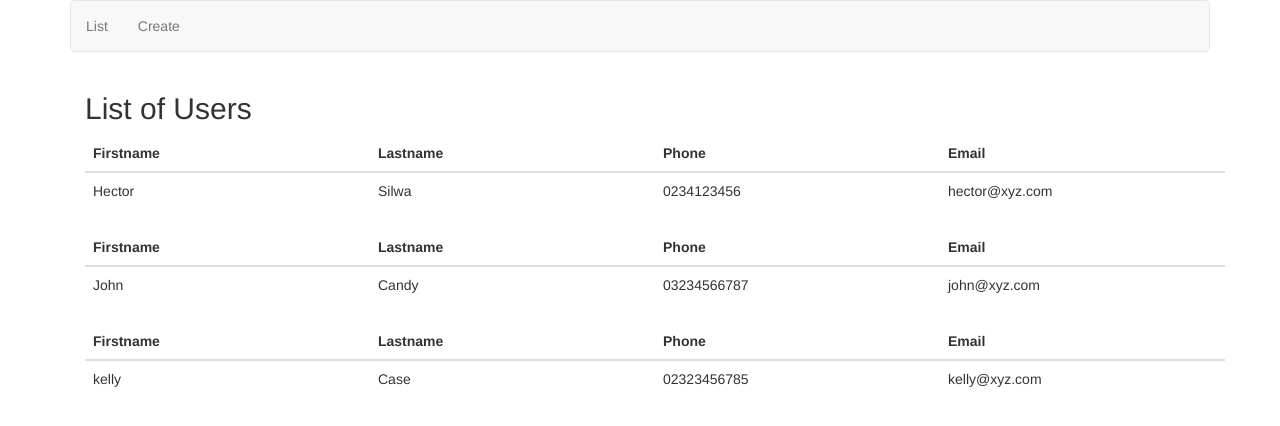
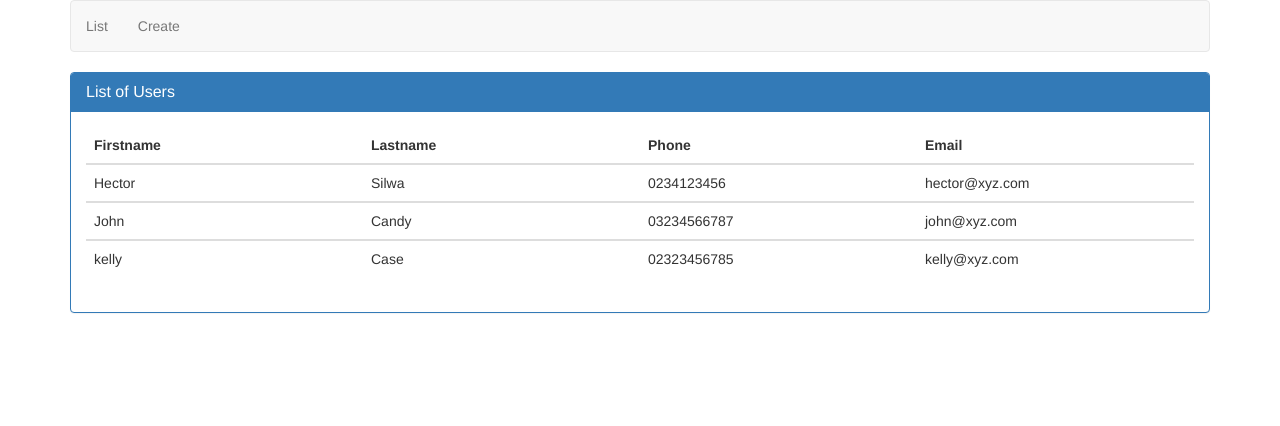
Before and after one commit to adeelbarki/Demo-formValidation-Angular, an Angular app: page /list in a window 1280 px wide. Shown: the top 426 px of the page. Built offline with nearby package versions, Linux system fonts and the light colour scheme.

Commit message:
added styles for list tables

```diff
--- a/src/app/user/list-users.component.html
+++ b/src/app/user/list-users.component.html
@@ -1,13 +1,10 @@
-<!-- <div *ngFor="let user of users">
-  <h3>Name: {{user.firstName}} {{user.lastName}}</h3>
-  <p>Phone: {{user.phone}}</p>
-  <p>Email: {{user.email}}</p>
-</div> -->
-
-<div class="container">
-  <h2>List of Users</h2>
+<div class="panel panel-primary">
+  <div class="panel-heading">
+    <h3 class="panel-title">List of Users</h3>
+  </div>
+  <div class="panel-body">
     <div class="table-responsive">
-  <table class="table" *ngFor="let user of users">
+      <table class="table">
         <thead>
           <tr>
             <th style="width: 25%">Firstname</th>
@@ -16,7 +13,7 @@
             <th style="width: 25%">Email</th>
           </tr>
         </thead>
-    <tbody>
+        <tbody *ngFor="let user of users">
           <tr>
             <td>{{user.firstName}}</td>
             <td>{{user.lastName}}</td>
@@ -27,3 +24,4 @@
       </table>
       </div>
   </div>
+</div>
```
Lines whose indentation alone changed are shown as unchanged.
